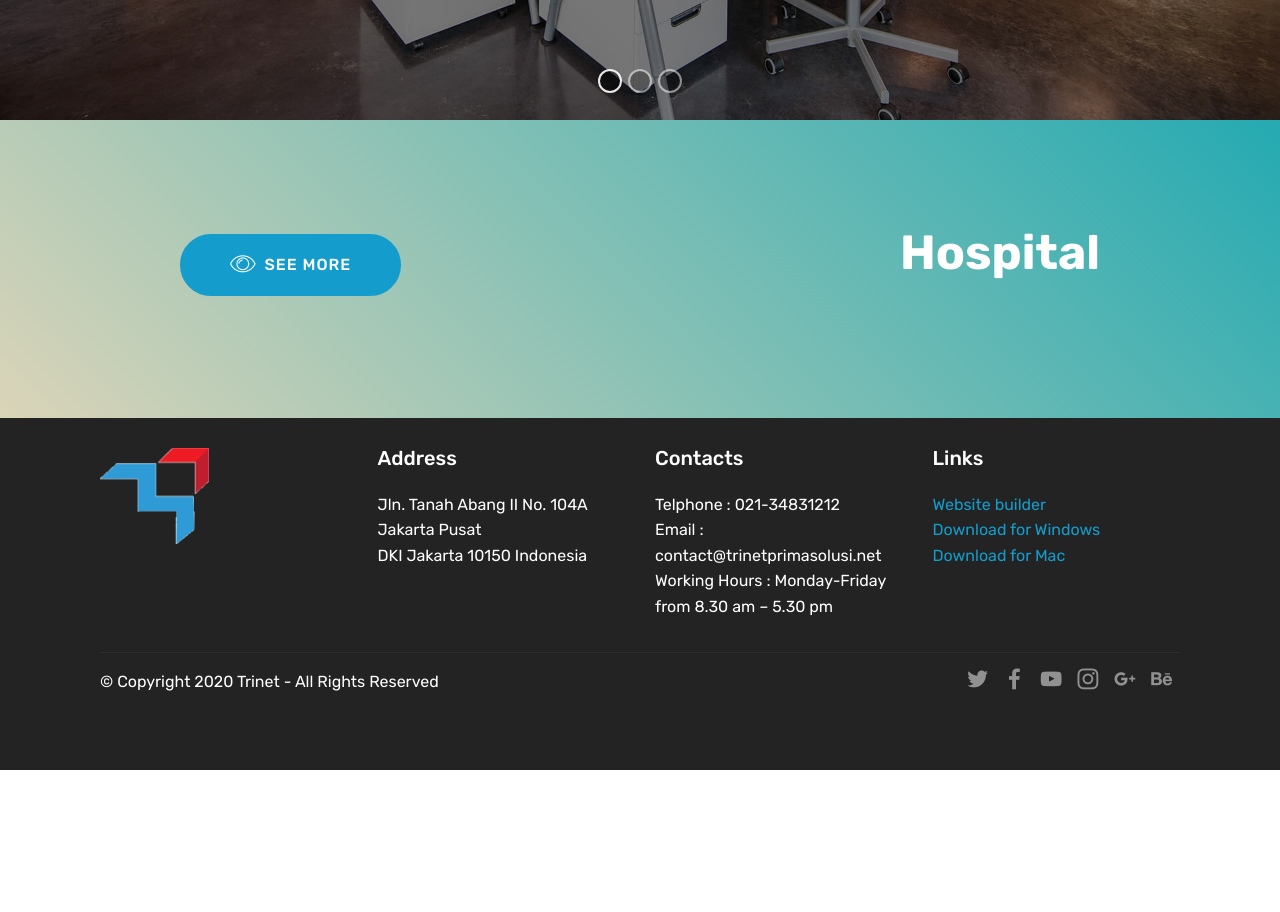
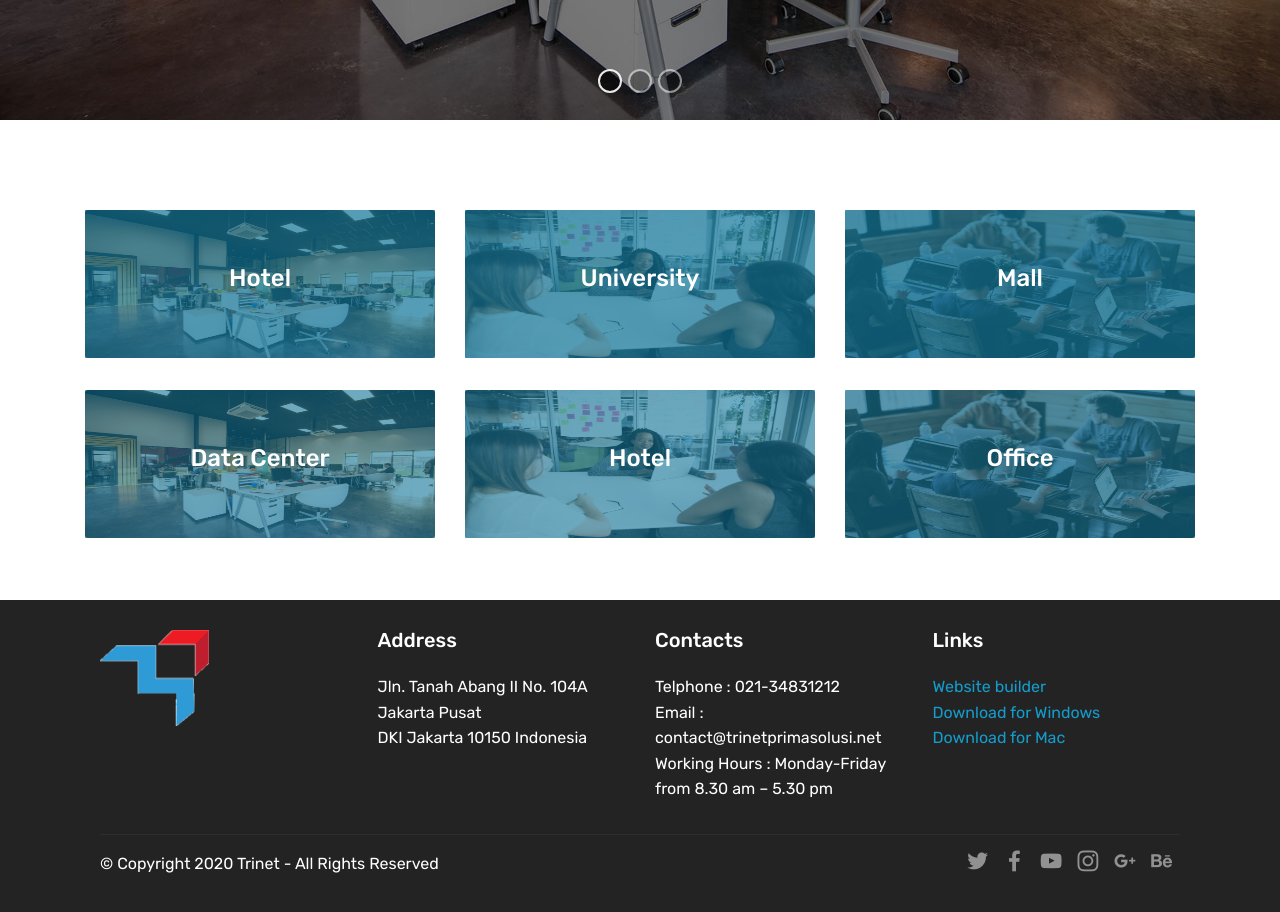
Before and after one commit to danang19/danang19.github.io, a plain HTML site: page index.html in a window 1280 px wide. Shown: the part 680-1592 px from the top of the page. Before the commit the page ends 1450 px from the top, so only its background shows below. Drawn offline with Linux system fonts and the light colour scheme; files whose address does not match are found by name.

Commit message:
create github pages

```diff
--- a/assets/mobirise/css/mbr-additional.css
+++ b/assets/mobirise/css/mbr-additional.css
@@ -1337,16 +1337,99 @@ section.lazy-placeholder:after {
 .cid-rUCwLnkqRB .mbr-overlay ~ .container-slide {
   z-index: auto;
 }
-.cid-rUD2F0OizI {
+.cid-rUD9xw9I5E {
   padding-top: 90px;
-  padding-bottom: 90px;
-  background: linear-gradient(45deg, #dbd4b8, #25aab2);
-}
-.cid-rUD2F0OizI .btn {
-  margin: 0 0 .5rem 0;
-}
-.cid-rUD2F0OizI H2 {
-  text-align: right;
+  padding-bottom: 0px;
+  background-color: #ffffff;
+}
+.cid-rUD9xw9I5E p {
+  margin-bottom: 0;
+}
+.cid-rUD9xw9I5E .card-box {
+  z-index: 1;
+  position: relative;
+  background-color: rgba(15, 118, 153, 0.7);
+  height: 100%;
+  width: 100%;
+  pointer-events: none;
+}
+.cid-rUD9xw9I5E .card-box .card-title {
+  pointer-events: all;
+}
+.cid-rUD9xw9I5E .media-container-row {
+  word-wrap: break-word;
+  word-break: break-word;
+  align-items: stretch;
+  -webkit-align-items: stretch;
+  margin-left: -15px;
+  margin-right: -15px;
+}
+.cid-rUD9xw9I5E .card-img {
+  position: absolute;
+  top: 0;
+  left: 0;
+  height: 100%;
+  width: 100%;
+  overflow: hidden;
+}
+.cid-rUD9xw9I5E .card-img img {
+  z-index: -1;
+  height: 100%;
+  min-width: 100%;
+  width: auto;
+}
+.cid-rUD9xw9I5E .card-wrap {
+  position: relative;
+}
+.cid-rUD9xw9I5E .card {
+  padding-bottom: 2rem;
+}
+.cid-rUDaSNx3Le {
+  padding-top: 0px;
+  padding-bottom: 30px;
+  background-color: #ffffff;
+}
+.cid-rUDaSNx3Le p {
+  margin-bottom: 0;
+}
+.cid-rUDaSNx3Le .card-box {
+  z-index: 1;
+  position: relative;
+  background-color: rgba(15, 118, 153, 0.6);
+  height: 100%;
+  width: 100%;
+  pointer-events: none;
+}
+.cid-rUDaSNx3Le .card-box .card-title {
+  pointer-events: all;
+}
+.cid-rUDaSNx3Le .media-container-row {
+  word-wrap: break-word;
+  word-break: break-word;
+  align-items: stretch;
+  -webkit-align-items: stretch;
+  margin-left: -15px;
+  margin-right: -15px;
+}
+.cid-rUDaSNx3Le .card-img {
+  position: absolute;
+  top: 0;
+  left: 0;
+  height: 100%;
+  width: 100%;
+  overflow: hidden;
+}
+.cid-rUDaSNx3Le .card-img img {
+  z-index: -1;
+  height: 100%;
+  min-width: 100%;
+  width: auto;
+}
+.cid-rUDaSNx3Le .card-wrap {
+  position: relative;
+}
+.cid-rUDaSNx3Le .card {
+  padding-bottom: 2rem;
 }
 .cid-qTkAaeaxX5 {
   padding-top: 30px;
--- a/index.html
+++ b/index.html
@@ -64,7 +64,7 @@
     </nav>
 </section>
 
-<section class="engine"><a href="https://mobirise.info/q">free responsive site templates</a></section><section class="carousel slide cid-rUCwLnkqRB" data-interval="false" id="slider1-6">
+<section class="engine"><a href="https://mobirise.info/f">easy site maker</a></section><section class="carousel slide cid-rUCwLnkqRB" data-interval="false" id="slider1-6">
 
 
 
@@ -72,23 +72,93 @@
 
 </section>
 
-<section class="mbr-section info2 cid-rUD2F0OizI" id="info2-8">
-
+<section class="features13 cid-rUD9xw9I5E" id="features13-b">
 
 
 
 
     <div class="container">
-        <div class="row main justify-content-center">
-            <div class="media-container-column col-12 col-lg-3 col-md-4">
-                <div class="mbr-section-btn align-left py-4"><a class="btn btn-primary display-4" href="https://mobirise.co">
-                    <span class="mbri-preview mbr-iconfont"></span>
-                    SEE MORE
-                    </a></div>
+
+
+        <div class="media-container-row">
+            <div class="card col-12 col-md-6 align-center col-lg-4">
+                <div class="card-wrap">
+                    <div class="card-img">
+                        <img src="assets/images/background1.jpg" alt="Mobirise" title="">
+                    </div>
+                    <div class="card-box p-5">
+                        <h4 class="card-title py-2 mbr-fonts-style align-center mbr-white display-5">Hotel</h4>
+
+                    </div>
+                </div>
             </div>
-            <div class="media-container-column title col-12 col-lg-7 col-md-6">
-                <h2 class="align-right mbr-bold mbr-white pb-3 mbr-fonts-style display-2">Hospital</h2>
-                <h3 class="mbr-section-subtitle align-right mbr-light mbr-white mbr-fonts-style display-5"></h3>
+            <div class="card col-12 col-md-6 align-center col-lg-4">
+                <div class="card-wrap">
+                    <div class="card-img">
+                        <img src="assets/images/background2.jpg" alt="Mobirise">
+                    </div>
+                    <div class="card-box p-5">
+                        <h4 class="card-title py-2 mbr-fonts-style align-center mbr-white display-5">University</h4>
+
+                    </div>
+                </div>
+            </div>
+            <div class="card col-12 col-md-6 align-center col-lg-4">
+                <div class="card-wrap">
+                    <div class="card-img">
+                        <img src="assets/images/background4.jpg" alt="Mobirise">
+                    </div>
+                    <div class="card-box p-5">
+                        <h4 class="card-title py-2 mbr-fonts-style align-center mbr-white display-5">Mall</h4>
+
+                    </div>
+                </div>
+            </div>
+        </div>
+    </div>
+</section>
+
+<section class="features13 cid-rUDaSNx3Le" id="features13-c">
+
+
+
+
+    <div class="container">
+
+
+        <div class="media-container-row">
+            <div class="card col-12 col-md-6 align-center col-lg-4">
+                <div class="card-wrap">
+                    <div class="card-img">
+                        <img src="assets/images/background1.jpg" alt="Mobirise" title="">
+                    </div>
+                    <div class="card-box p-5">
+                        <h4 class="card-title py-2 mbr-fonts-style align-center mbr-white display-5">Data Center</h4>
+
+                    </div>
+                </div>
+            </div>
+            <div class="card col-12 col-md-6 align-center col-lg-4">
+                <div class="card-wrap">
+                    <div class="card-img">
+                        <img src="assets/images/background2.jpg" alt="Mobirise">
+                    </div>
+                    <div class="card-box p-5">
+                        <h4 class="card-title py-2 mbr-fonts-style align-center mbr-white display-5">Hotel</h4>
+
+                    </div>
+                </div>
+            </div>
+            <div class="card col-12 col-md-6 align-center col-lg-4">
+                <div class="card-wrap">
+                    <div class="card-img">
+                        <img src="assets/images/background4.jpg" alt="Mobirise">
+                    </div>
+                    <div class="card-box p-5">
+                        <h4 class="card-title py-2 mbr-fonts-style align-center mbr-white display-5">Office</h4>
+
+                    </div>
+                </div>
             </div>
         </div>
     </div>
```
Also changed, not shown: page1.html (+1 -1 lines), 1 other file.
